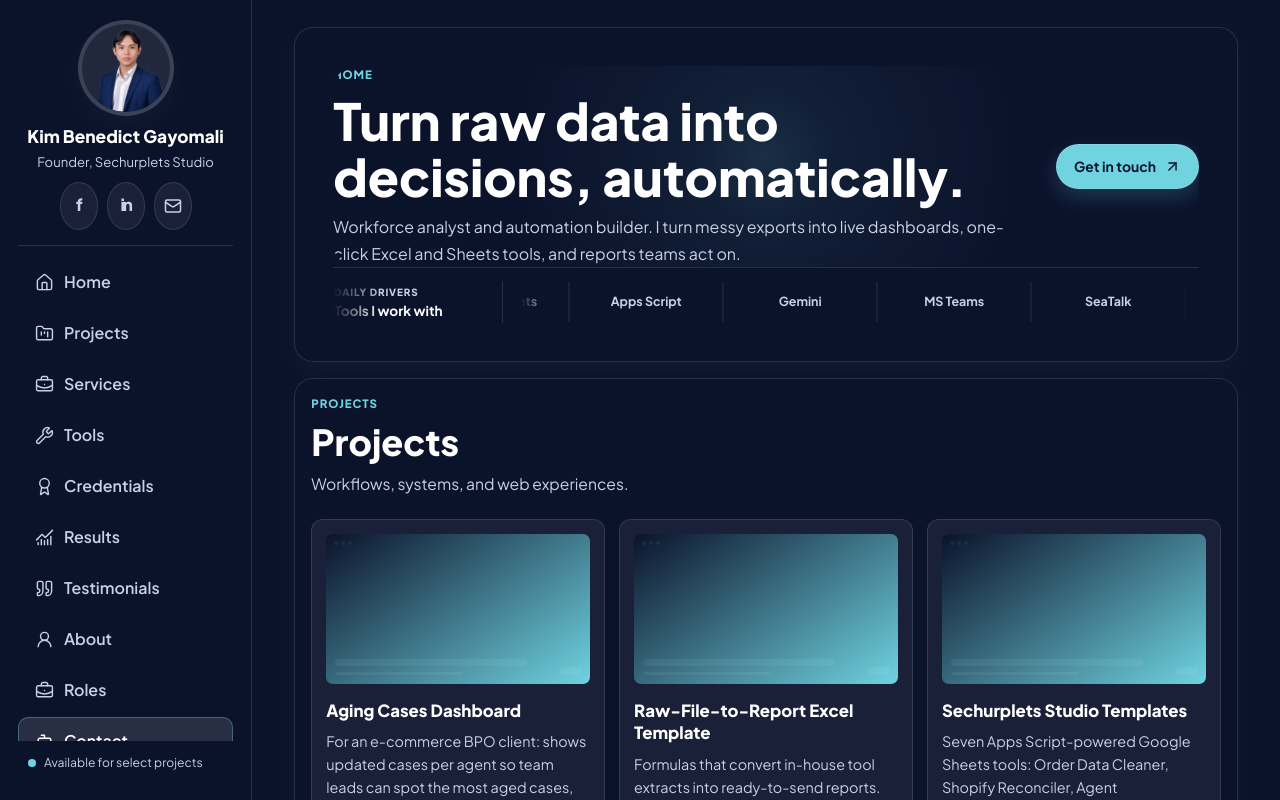
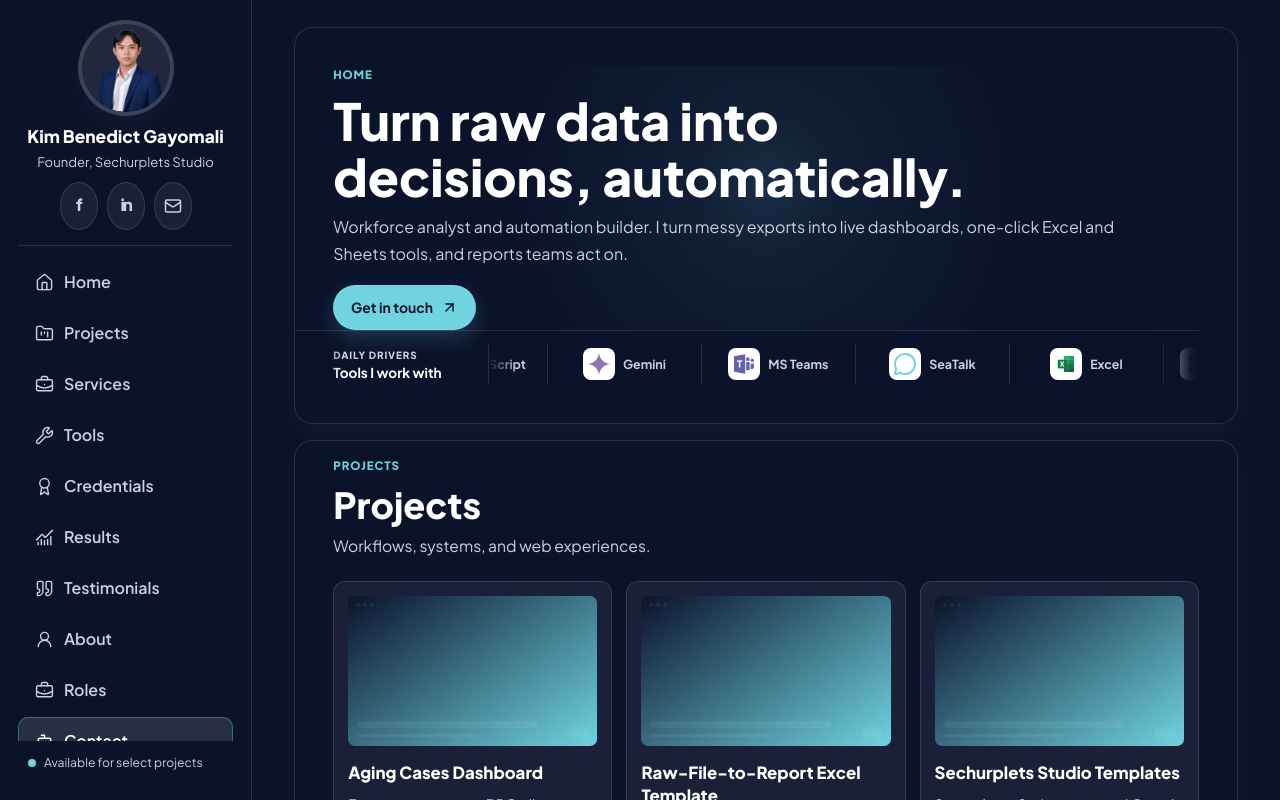
Before and after one commit to gayomalikimbenedict-web/Kim-Benedict-Gayomali-Portfolio, a React (Vite) app: page / in a window 1280 px wide. Shown: the top 800 px of the page. Built offline with nearby package versions, Linux system fonts and the light colour scheme.

Commit message:
updated letter H

```diff
--- a/package.json
+++ b/package.json
@@ -12,6 +12,7 @@
     "lucide-react": "^1.49.0",
     "react": "^17.0.2",
     "react-dom": "^17.0.2",
+    "react-icons": "^5.7.0",
     "react-router-dom": "^5.3.4",
     "typescript": "^4.4.3"
   },
--- a/src/App.css
+++ b/src/App.css
@@ -509,7 +509,7 @@ a:hover {
 #projects.projects-card {
     max-width: none;
     margin: 0;
-    padding: 16px;
+    padding: 16px var(--section-inline-padding);
 }
 
 #projects.projects-card > .card-heading {
@@ -1238,6 +1238,10 @@ a:hover {
         border-radius: 15px;
     }
 
+    #projects.projects-card {
+        padding-inline: var(--section-inline-padding);
+    }
+
     .project-item {
         grid-template-columns: 104px minmax(0, 1fr);
     }
@@ -1301,10 +1305,11 @@ a:hover {
 }
 
 .portfolio-main > .page-section {
+    --section-inline-padding: clamp(24px, 3vw, 38px);
     width: 100%;
     min-width: 0;
     margin: 0;
-    padding: clamp(22px, 3vw, 38px);
+    padding: clamp(22px, 3vw, 38px) var(--section-inline-padding);
     color: var(--text);
     background: var(--navy);
     border: 1px solid var(--border);
@@ -1350,12 +1355,14 @@ a:hover {
 
 .home-section .hero {
     display: flex;
-    min-height: 180px;
-    align-items: center;
-    justify-content: space-between;
-    gap: 24px;
+    min-height: 0;
+    align-items: flex-start;
+    flex-direction: column;
+    justify-content: flex-start;
+    gap: 18px;
     margin: 0;
     padding: 0;
+    overflow: visible;
     color: var(--text);
     background: transparent;
 }
@@ -1381,13 +1388,13 @@ a:hover {
 }
 
 .home-section > .tools-marquee {
-    display: grid;
-    grid-template-columns: 170px minmax(0, 1fr);
-    align-items: center;
-    gap: 18px;
-    margin: 0;
+    display: flex;
+    width: calc(100% + var(--section-inline-padding));
+    align-items: center;
+    gap: 0;
+    margin: 0 0 0 calc(-1 * var(--section-inline-padding));
     padding: 13px 0 0;
-    overflow: hidden;
+    overflow: visible;
     background: transparent;
     border: 0;
     border-top: 1px solid var(--border);
@@ -1395,8 +1402,22 @@ a:hover {
     box-shadow: none;
 }
 
+.home-section .tools-heading {
+    display: grid;
+    width: 194px;
+    min-width: 194px;
+    flex: 0 0 194px;
+    gap: 1px;
+    padding: 4px 13px 4px var(--section-inline-padding);
+    border-right: 1px solid var(--border);
+}
+
 .home-section .tools-heading strong {
     color: var(--white);
+}
+
+.home-section .marquee-window {
+    flex: 1 1 auto;
 }
 
 .projects-card .section-header,
@@ -1668,12 +1689,11 @@ a:hover {
 
     .portfolio-main > .page-section,
     .portfolio-main > .contact-container {
-        padding: 19px;
+        padding: 24px;
         border-radius: 15px;
     }
 
     .home-section .hero {
-        min-height: 0;
         align-items: flex-start;
         flex-direction: column;
         gap: 18px;
@@ -1685,16 +1705,19 @@ a:hover {
     }
 
     .home-section > .tools-marquee {
-        grid-template-columns: 1fr;
-        gap: 8px;
+        align-items: stretch;
+        flex-direction: column;
     }
 
     .home-section .tools-heading {
         grid-template-columns: auto 1fr;
+        width: auto;
+        min-width: 0;
+        flex: 0 0 auto;
         align-items: baseline;
         gap: 8px;
-        padding: 0;
-        border: 0;
+        padding: 0 0 0 var(--section-inline-padding);
+        border-right: 0;
     }
 
     .projects-list,
--- a/src/App.tsx
+++ b/src/App.tsx
@@ -67,7 +67,7 @@ const App: React.FC = () => {
               <p>Everyday tools for reporting, automation, and connected workflows.</p>
             </header>
             <ul className="tools-list">
-              {portfolioData.tools.map((tool) => <li key={tool}>{tool}</li>)}
+              {portfolioData.tools.map((tool) => <li key={tool.name}>{tool.name}</li>)}
             </ul>
           </section>
           <Credentials />
--- a/src/components/ToolsMarquee.css
+++ b/src/components/ToolsMarquee.css
@@ -56,25 +56,30 @@
 
 .tool-logo-box {
 	display: grid;
-	width: 34px;
-	height: 34px;
-	flex: 0 0 34px;
+	width: 32px;
+	height: 32px;
+	flex: 0 0 32px;
 	place-items: center;
+	padding: 4px;
 	background: var(--white);
-	border: 1px solid var(--accent-border);
-	border-radius: 7px;
-	box-shadow: 0 2px 8px var(--accent-glow);
-}
-
-.tool-logo-box[hidden] {
-	display: none;
+	border-radius: 8px;
 }
 
 .tool-logo {
 	display: block;
-	width: 28px;
+	width: 24px;
 	height: 24px;
 	object-fit: contain;
+}
+
+.tool-brand-icon,
+.tool-generic-icon {
+	width: 24px;
+	height: 24px;
+}
+
+.tool-generic-icon {
+	color: var(--accent);
 }
 
 .tools-marquee:hover .marquee,
--- a/src/components/ToolsMarquee.tsx
+++ b/src/components/ToolsMarquee.tsx
@@ -1,6 +1,67 @@
 import React from 'react';
-import { portfolioData } from '../data/portfolio';
+import {
+    CalendarDays,
+    Code2,
+    MessageCircle,
+    Sparkles,
+    Table2,
+    Workflow,
+    type LucideIcon,
+} from 'lucide-react';
+import { BiLogoMicrosoftTeams } from 'react-icons/bi';
+import {
+    SiGoogleappsscript,
+    SiGooglecalendar,
+    SiGooglegemini,
+} from 'react-icons/si';
+import type { IconType } from 'react-icons';
+import {
+    portfolioData,
+    type BrandToolIconName,
+    type GenericToolIconName,
+    type PortfolioToolIcon,
+} from '../data/portfolio';
 import './ToolsMarquee.css';
+
+const brandIcons: Record<BrandToolIconName, IconType> = {
+    'google-calendar': SiGooglecalendar,
+    'apps-script': SiGoogleappsscript,
+    gemini: SiGooglegemini,
+    'microsoft-teams': BiLogoMicrosoftTeams,
+};
+
+const genericIcons: Record<GenericToolIconName, LucideIcon> = {
+    calendar: CalendarDays,
+    code: Code2,
+    message: MessageCircle,
+    sparkles: Sparkles,
+    table: Table2,
+    workflow: Workflow,
+};
+
+const ToolLogo: React.FC<{ icon: PortfolioToolIcon }> = ({ icon }) => {
+    const [imageFailed, setImageFailed] = React.useState(false);
+
+    if (icon.type === 'asset' && !imageFailed) {
+        return (
+            <img
+                className="tool-logo"
+                src={icon.src}
+                alt=""
+                onError={() => setImageFailed(true)}
+            />
+        );
+    }
+
+    if (icon.type === 'brand') {
+        const BrandIcon = brandIcons[icon.name];
+        return <BrandIcon className="tool-brand-icon" aria-hidden="true" style={{ color: icon.color }} />;
+    }
+
+    const fallbackName = icon.type === 'asset' ? icon.fallback : icon.name;
+    const GenericIcon = genericIcons[fallbackName];
+    return <GenericIcon className="tool-generic-icon" aria-hidden="true" />;
+};
 
 const ToolsMarquee: React.FC = () => {
     return (
@@ -15,7 +76,12 @@ const ToolsMarquee: React.FC = () => {
                         <div className="marquee-group" key={group} aria-hidden={group === 1}>
                             {portfolioData.tools.map((tool) => {
                                 return (
-                                    <div className="tool" key={tool}>{tool}</div>
+                                    <div className="tool" key={tool.name}>
+                                        <span className="tool-logo-box" aria-hidden="true">
+                                            <ToolLogo icon={tool.icon} />
+                                        </span>
+                                        <span>{tool.name}</span>
+                                    </div>
                                 );
                             })}
                         </div>
--- a/src/data/portfolio.ts
+++ b/src/data/portfolio.ts
@@ -1,3 +1,62 @@
+export type GenericToolIconName =
+  | "calendar"
+  | "code"
+  | "message"
+  | "sparkles"
+  | "table"
+  | "workflow";
+
+export type BrandToolIconName =
+  | "google-calendar"
+  | "apps-script"
+  | "gemini"
+  | "microsoft-teams";
+
+export type PortfolioToolIcon =
+  | { type: "asset"; src: string; fallback: GenericToolIconName }
+  | { type: "brand"; name: BrandToolIconName; color: string }
+  | { type: "generic"; name: GenericToolIconName };
+
+export type PortfolioTool = {
+  name: string;
+  icon: PortfolioToolIcon;
+};
+
+const tools: PortfolioTool[] = [
+  {
+    name: "Google Calendar",
+    icon: { type: "brand", name: "google-calendar", color: "#4285F4" },
+  },
+  {
+    name: "Apps Script",
+    icon: { type: "brand", name: "apps-script", color: "#34A853" },
+  },
+  {
+    name: "Gemini",
+    icon: { type: "brand", name: "gemini", color: "#8E75B2" },
+  },
+  {
+    name: "MS Teams",
+    icon: { type: "brand", name: "microsoft-teams", color: "#6264A7" },
+  },
+  {
+    name: "SeaTalk",
+    icon: { type: "generic", name: "message" },
+  },
+  {
+    name: "Excel",
+    icon: { type: "asset", src: "/logos/excel.svg", fallback: "table" },
+  },
+  {
+    name: "Google Sheets",
+    icon: { type: "asset", src: "/logos/sheets.svg", fallback: "table" },
+  },
+  {
+    name: "GoHighLevel",
+    icon: { type: "asset", src: "/logos/ghl.svg", fallback: "workflow" },
+  },
+];
+
 export const portfolioData = {
   profile: {
     name: "Kim Benedict Gayomali",
@@ -47,16 +106,7 @@ export const portfolioData = {
     "Landing pages",
     "GHL scheduling and CRM setup (in practice)",
   ],
-  tools: [
-    "Excel",
-    "Google Sheets",
-    "Apps Script",
-    "Gemini",
-    "MS Teams",
-    "SeaTalk",
-    "GoHighLevel",
-    "Google Calendar",
-  ],
+  tools,
   credentials: [
     {
       title: "Excel and Copilot Fundamentals",
```
Also changed, not shown: 1 other file (tests, documents, lock files or other folders).
